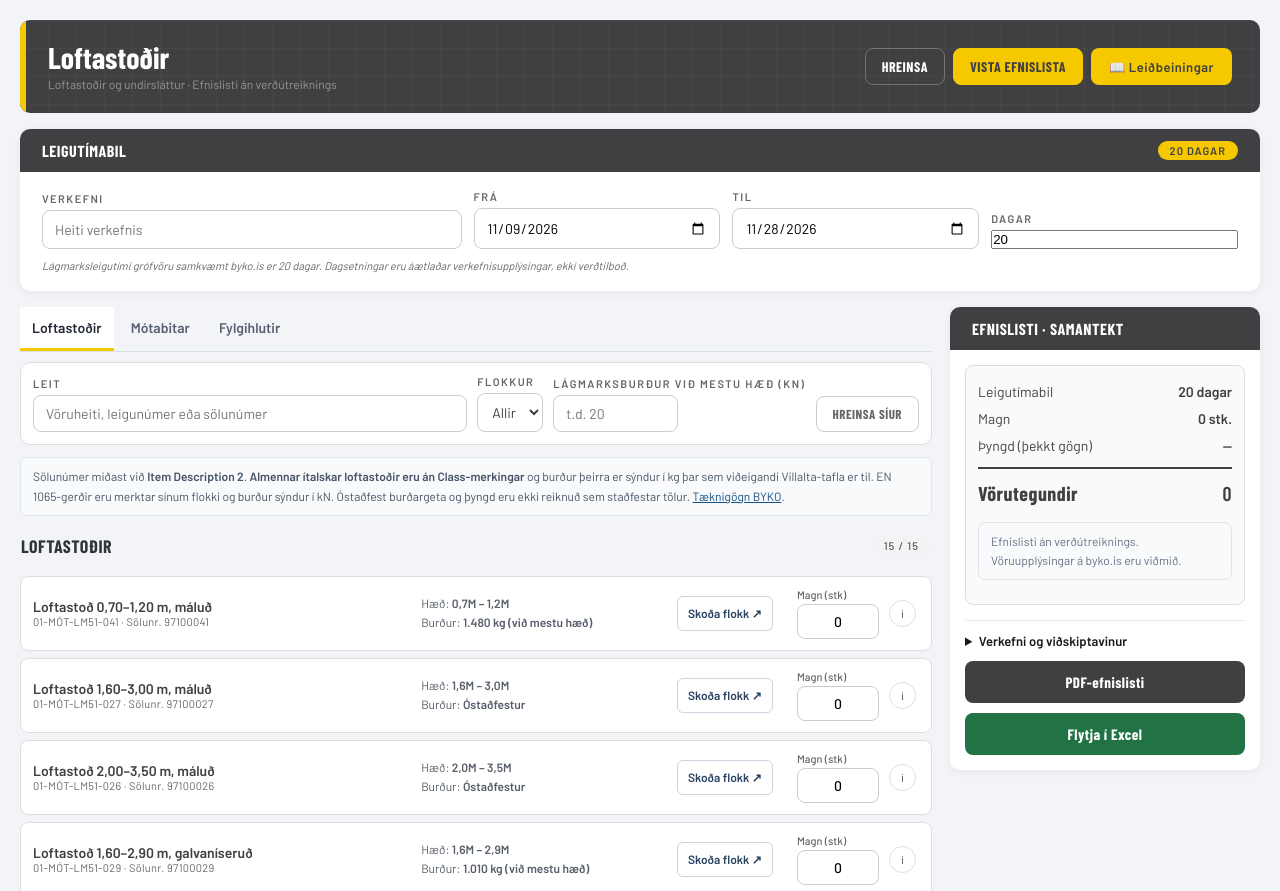
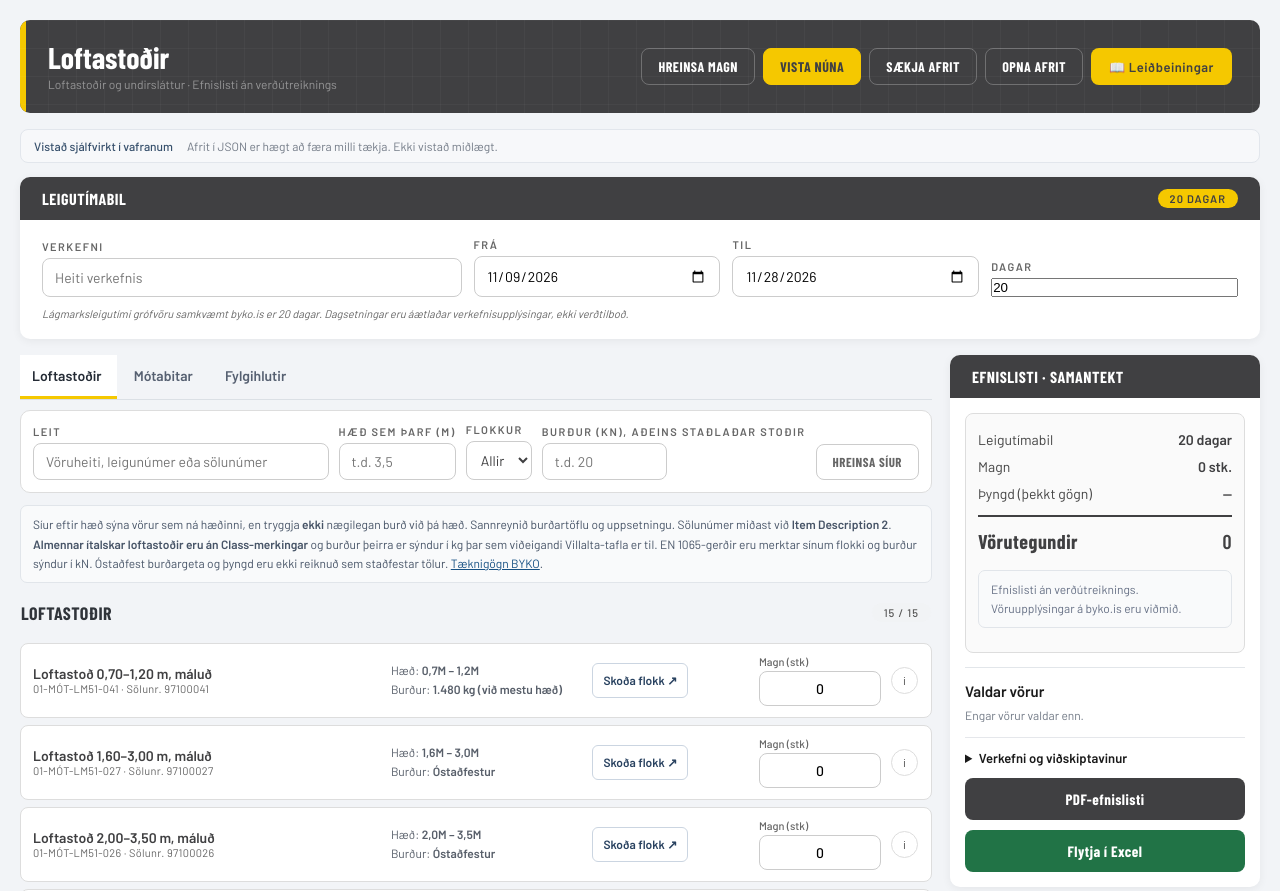
Before and after one commit to Fannar1994/Reiknivelar, a plain HTML site: page loftastodir.html in a window 1280 px wide. Shown: the top 891 px of the page. Drawn offline with nearby package versions, Linux system fonts and the light colour scheme.

Commit message:
Add clearer filter controls, selection sidebar and backup management UI

```diff
--- a/loftastodir.html
+++ b/loftastodir.html
@@ -389,6 +389,38 @@ body.pdf-hide-sig .print-signature { display: none !important; }
 .catalog-price a:hover{background:#f2f6fa;border-color:#7e97af}
 .quote-panel .catalog-note{font-size:12px;color:#667085;line-height:1.55}
 
+
+/* Vöruval og áreiðanleg vistun */
+.autosave-strip{display:flex;gap:14px;align-items:center;flex-wrap:wrap;padding:9px 13px;margin:10px 0 14px;background:#f7f8fa;border:1px solid #e2e6ec;border-radius:8px;font:500 12px 'Barlow',sans-serif;color:#37506c}
+.autosave-privacy{color:#737b87;font-weight:400}
+.shortlist-block{border-top:1px solid #e2e6ea;padding-top:14px;margin-top:14px}
+.shortlist-title{font:700 15px 'Barlow',sans-serif;margin-bottom:8px}
+.shortlist{max-height:340px;overflow:auto;display:grid;gap:7px}
+.shortlist-entry{display:flex;align-items:center;justify-content:space-between;gap:8px;padding:9px;background:#f7f8fa;border:1px solid #e4e8ec;border-radius:7px;font-size:12px}
+.shortlist-entry strong{color:#26303b;display:block;line-height:1.3}
+.shortlist-entry small{color:#697386;display:block;margin-top:3px}
+.shortlist-actions{display:flex;align-items:center;gap:7px;flex-shrink:0}
+.shortlist-actions .remove-item{border:1px solid #d4dce5;background:#fff;border-radius:5px;color:#546275;min-width:27px;min-height:27px;cursor:pointer}
+.shortlist-actions .remove-item:hover{background:#fff1f0;border-color:#e6a09b;color:#922}
+.shortlist-empty{color:#737b87;font-size:12px;margin:0}
+.qty-controls{display:flex;align-items:stretch;gap:3px}
+.qty-controls button{width:28px;min-width:28px;padding:0;background:#f0f2f5;border:1px solid #cbd3dc;border-radius:5px;color:#344054;cursor:pointer;font-size:18px;line-height:1}
+.qty-controls button:hover{background:#e1e7ee}
+.qty-controls input{width:49px!important;min-width:42px;max-width:60px;text-align:center;padding:7px 2px!important}
+.product-grid .p-card{grid-template-columns:minmax(170px,2fr) minmax(135px,1.1fr) minmax(110px,.9fr) 122px 28px}
+.catalog-tab small{font-size:11px;color:#79818e;padding-left:3px}
+.catalog-tab.active small{color:#475467}
+.shortlist-entry:focus-within{outline:1px solid #d6b640}
+@media(max-width:760px){
+  .product-grid .p-card{grid-template-columns:minmax(0,1fr) 122px 28px}
+  .product-grid .p-qty{grid-column:2;grid-row:1}
+}
+@media(max-width:520px){
+  .calc-header-right{gap:5px}
+  .calc-header-right .btn-header{font-size:12px;padding:8px 9px}
+  .autosave-strip{align-items:flex-start;flex-direction:column;gap:3px}
+}
+
 </style>
 <script src="https://cdnjs.cloudflare.com/ajax/libs/html2pdf.js/0.10.2/html2pdf.bundle.min.js" integrity="sha512-MpDFIChbcXl2QgipQrt1VcPHMldRILetapBl5MPCA9Y8r7qvlwx1/Mc9hNTzY+kS5kX6PdoDq41ws1HiVNLdZA==" crossorigin="anonymous" referrerpolicy="no-referrer"></script>
 <script src="https://cdnjs.cloudflare.com/ajax/libs/xlsx/0.18.5/xlsx.full.min.js" integrity="sha512-r22gChDnGvBylk90+2e/ycr3RVrDi8DIOkIGNhJlKfuyQM4tIRAI062MaV8sfjQKYVGjOBaZBOA87z+IhZE9DA==" crossorigin="anonymous" referrerpolicy="no-referrer"></script>
@@ -413,12 +445,19 @@ body.pdf-hide-sig .print-signature { display: none !important; }
       <div class="calc-header-sub">Loftastoðir og undirsláttur · Efnislisti án verðútreiknings</div>
     </div>
     <div class="calc-header-right">
-      <button class="btn-header" onclick="resetAll()">Hreinsa</button>
-      <button class="btn-header accent" onclick="saveQuote()">Vista efnislista</button>
+      <button class="btn-header" type="button" onclick="resetAll()">Hreinsa magn</button>
+      <button class="btn-header accent" type="button" onclick="saveQuote(false)">Vista núna</button>
+      <button class="btn-header" type="button" onclick="downloadDraft()">Sækja afrit</button>
+      <button class="btn-header" type="button" onclick="document.getElementById('backup-import').click()">Opna afrit</button>
       <button class="btn-lb" onclick="document.getElementById('lbModal').classList.add('lb-open')">📖 Leiðbeiningar</button>
     </div>
   </div>
 
+  <input type="file" id="backup-import" accept=".json,application/json" hidden onchange="importDraft(event)">
+  <div class="autosave-strip" role="status" aria-live="polite">
+    <span id="save-status">Vistað sjálfvirkt í vafranum</span>
+    <span class="autosave-privacy">Afrit í JSON er hægt að færa milli tækja. Ekki vistað miðlægt.</span>
+  </div>
   <!-- Leigutímabil -->
   <div class="card setup-panel">
     <div class="card-header">Leigutímabil <span class="badge" id="rental-days-badge">20 dagar</span></div>
@@ -435,19 +474,20 @@ body.pdf-hide-sig .print-signature { display: none !important; }
   <div class="work-grid">
     <main class="catalog-area">
       <nav class="catalog-tabs" role="tablist" aria-label="Vöruflokkar">
-        <button class="catalog-tab active" id="tab-ls" role="tab" aria-selected="true" aria-controls="pane-ls" onclick="switchCatalogue('ls')">Loftastoðir</button>
-        <button class="catalog-tab" id="tab-mb" role="tab" aria-selected="false" aria-controls="pane-mb" onclick="switchCatalogue('mb')">Mótabitar</button>
-        <button class="catalog-tab" id="tab-ak" role="tab" aria-selected="false" aria-controls="pane-ak" onclick="switchCatalogue('ak')">Fylgihlutir</button>
+        <button type="button" class="catalog-tab active" id="tab-ls" role="tab" aria-selected="true" aria-controls="pane-ls" onclick="switchCatalogue('ls')">Loftastoðir <small id="match-ls"></small></button>
+        <button type="button" class="catalog-tab" id="tab-mb" role="tab" aria-selected="false" aria-controls="pane-mb" onclick="switchCatalogue('mb')">Mótabitar <small id="match-mb"></small></button>
+        <button type="button" class="catalog-tab" id="tab-ak" role="tab" aria-selected="false" aria-controls="pane-ak" onclick="switchCatalogue('ak')">Fylgihlutir <small id="match-ak"></small></button>
       </nav>
       <div class="filter-bar">
         <div class="filter-group catalog-search"><label class="label" for="catalog-search">Leit</label><input class="filter-input" id="catalog-search" type="search" placeholder="Vöruheiti, leigunúmer eða sölunúmer" oninput="filterCatalogue()"></div>
+        <div class="filter-group" id="height-filter-wrap"><label class="label" for="height-filter">Hæð sem þarf (m)</label><input class="filter-input" id="height-filter" type="number" min="0" max="20" step="0.1" placeholder="t.d. 3,5" oninput="filterCatalogue()" style="max-width:125px"></div>
         <div class="filter-group" id="class-filter-wrap"><label class="label" for="ls-class-filter">Flokkur</label><select class="filter-select" id="ls-class-filter" onchange="filterCatalogue()">
           <option value="">Allir</option><option value="B">B</option><option value="BD">B/D</option><option value="CD">C/D</option><option value="CE">C/E</option><option value="D">D</option><option value="E">E</option>
         </select></div>
-        <div class="filter-group" id="kn-filter-wrap"><label class="label" for="ls-kn-filter">Lágmarksburður við mestu hæð (kN)</label><input class="filter-input" type="number" id="ls-kn-filter" min="0" placeholder="t.d. 20" style="max-width:125px" oninput="filterCatalogue()"></div>
+        <div class="filter-group" id="kn-filter-wrap"><label class="label" for="ls-kn-filter">Burður (kN), aðeins staðlaðar stoðir</label><input class="filter-input" type="number" id="ls-kn-filter" min="0" placeholder="t.d. 20" style="max-width:125px" oninput="filterCatalogue()"></div>
         <button class="btn-filter-clear" onclick="clearLsFilter()">Hreinsa síur</button>
       </div>
-      <p class="catalog-note">Sölunúmer miðast við <strong>Item Description 2</strong>. <strong>Almennar ítalskar loftastoðir eru án Class-merkingar</strong> og burður þeirra er sýndur í kg þar sem viðeigandi Villalta-tafla er til. EN 1065-gerðir eru merktar sínum flokki og burður sýndur í kN. Óstaðfest burðargeta og þyngd eru ekki reiknuð sem staðfestar tölur. <a href="https://byko.is/thjonusta/leiga/steypumot-og-girdingar/steypumot/undirslattarefni" target="_blank" rel="noopener">Tæknigögn BYKO</a>.</p>
+      <p class="catalog-note">Síur eftir hæð sýna vörur sem ná hæðinni, en tryggja <strong>ekki</strong> nægilegan burð við þá hæð. Sannreynið burðartöflu og uppsetningu. Sölunúmer miðast við <strong>Item Description 2</strong>. <strong>Almennar ítalskar loftastoðir eru án Class-merkingar</strong> og burður þeirra er sýndur í kg þar sem viðeigandi Villalta-tafla er til. EN 1065-gerðir eru merktar sínum flokki og burður sýndur í kN. Óstaðfest burðargeta og þyngd eru ekki reiknuð sem staðfestar tölur. <a href="https://byko.is/thjonusta/leiga/steypumot-og-girdingar/steypumot/undirslattarefni" target="_blank" rel="noopener">Tæknigögn BYKO</a>.</p>
       <section class="catalog-pane" id="pane-ls" role="tabpanel" aria-labelledby="tab-ls">
         <div class="section-title">Loftastoðir <span class="count" id="ls-count"></span></div><div class="product-grid" id="loftastodir-grid"></div>
       </section>
@@ -468,6 +508,10 @@ body.pdf-hide-sig .print-signature { display: none !important; }
             <div class="cost-line summary-weight-row"><span>Þyngd (þekkt gögn)</span><span class="val" id="summary-weight">—</span></div>
             <div class="cost-line total"><span>Vörutegundir</span><span class="val" id="summary-types">0</span></div>
             <p class="catalog-note" style="margin-top:12px">Efnislisti án verðútreiknings. Vöruupplýsingar á byko.is eru viðmið.</p>
+          </div>
+          <div class="shortlist-block">
+            <div class="shortlist-title">Valdar vörur</div>
+            <div id="selected-shortlist" class="shortlist" aria-live="polite"><p class="shortlist-empty">Engar vörur valdar enn.</p></div>
           </div>
           <details class="quote-details">
             <summary>Verkefni og viðskiptavinur</summary>
```
